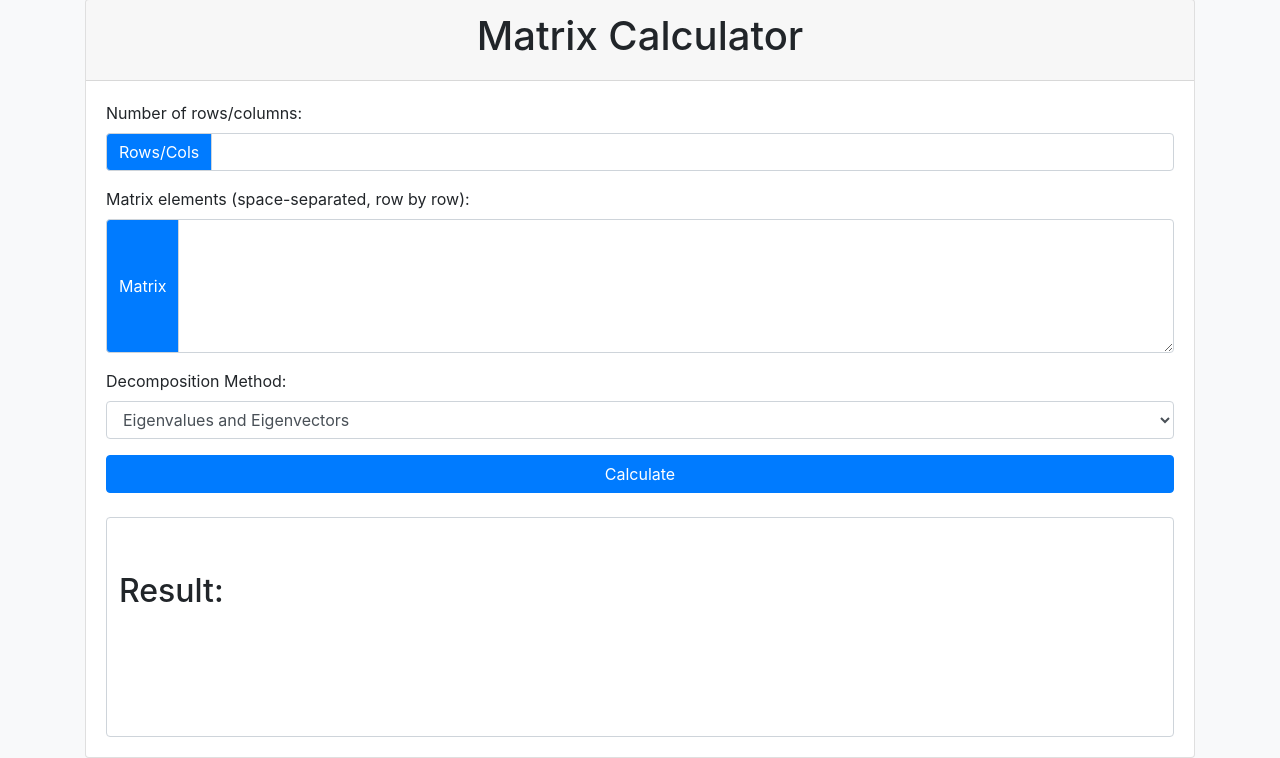
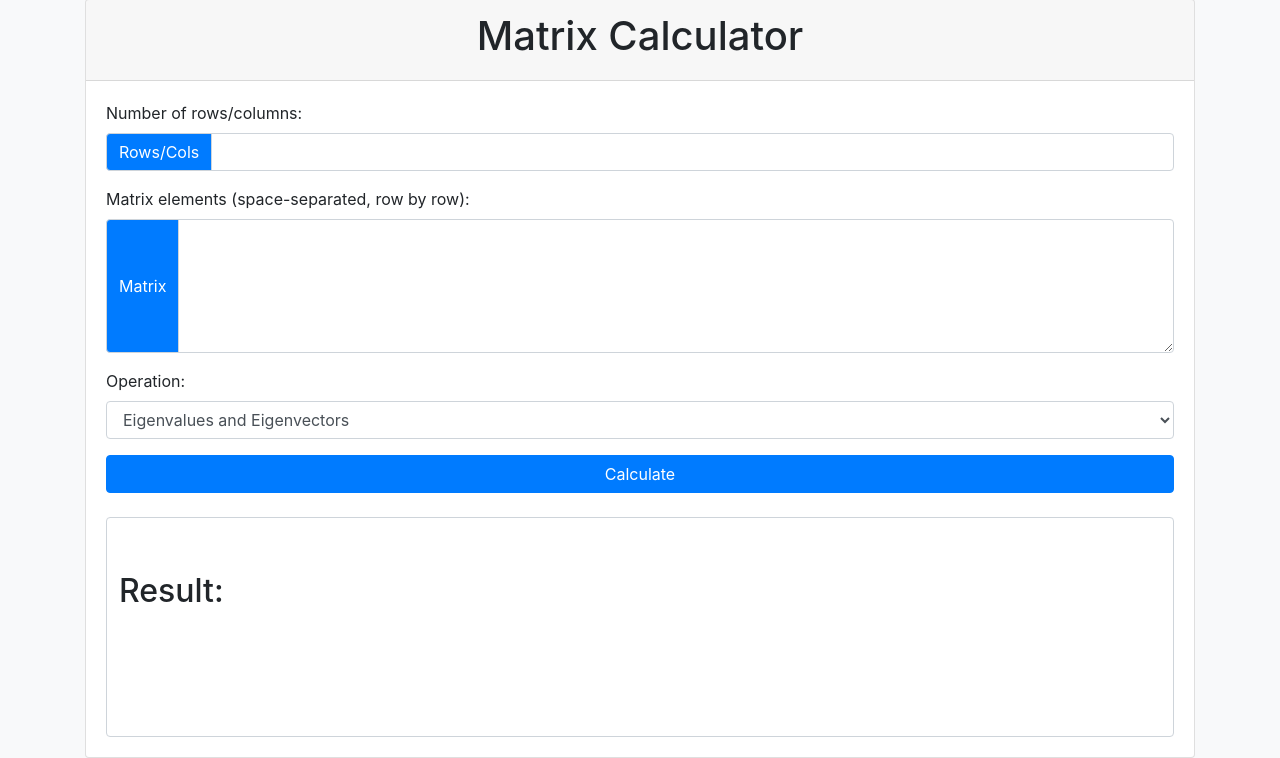
Before and after one commit to awildfin/Matrix-Calculator, a Flask app: page / in a window 1280 px wide. Shown: the part 51-809 px from the top of the page. Run offline with Flask 3, Linux system fonts and the light colour scheme; some libraries are stand-ins or nearby versions.

Commit message:
Update index.html

```diff
--- a/templates/index.html
+++ b/templates/index.html
@@ -57,7 +57,7 @@
                         </div>
                     </div>
                     <div class="form-group">
-                        <label for="method">Decomposition Method:</label>
+                        <label for="method">Operation:</label>
                         <select class="form-control" id="method" name="method" required>
                             <option value="eigen">Eigenvalues and Eigenvectors</option>
                             <option value="lu">LU Decomposition</option>
```
